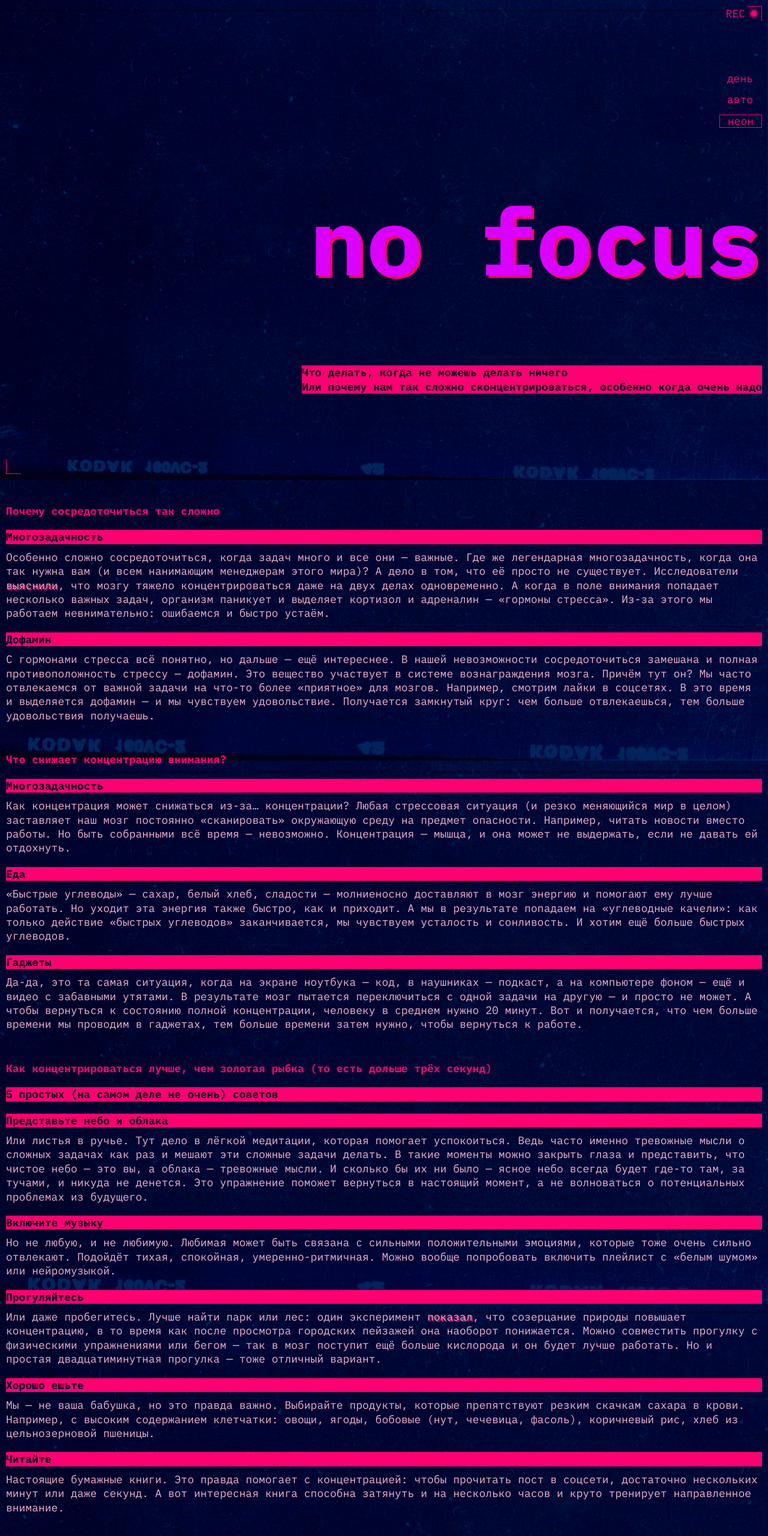
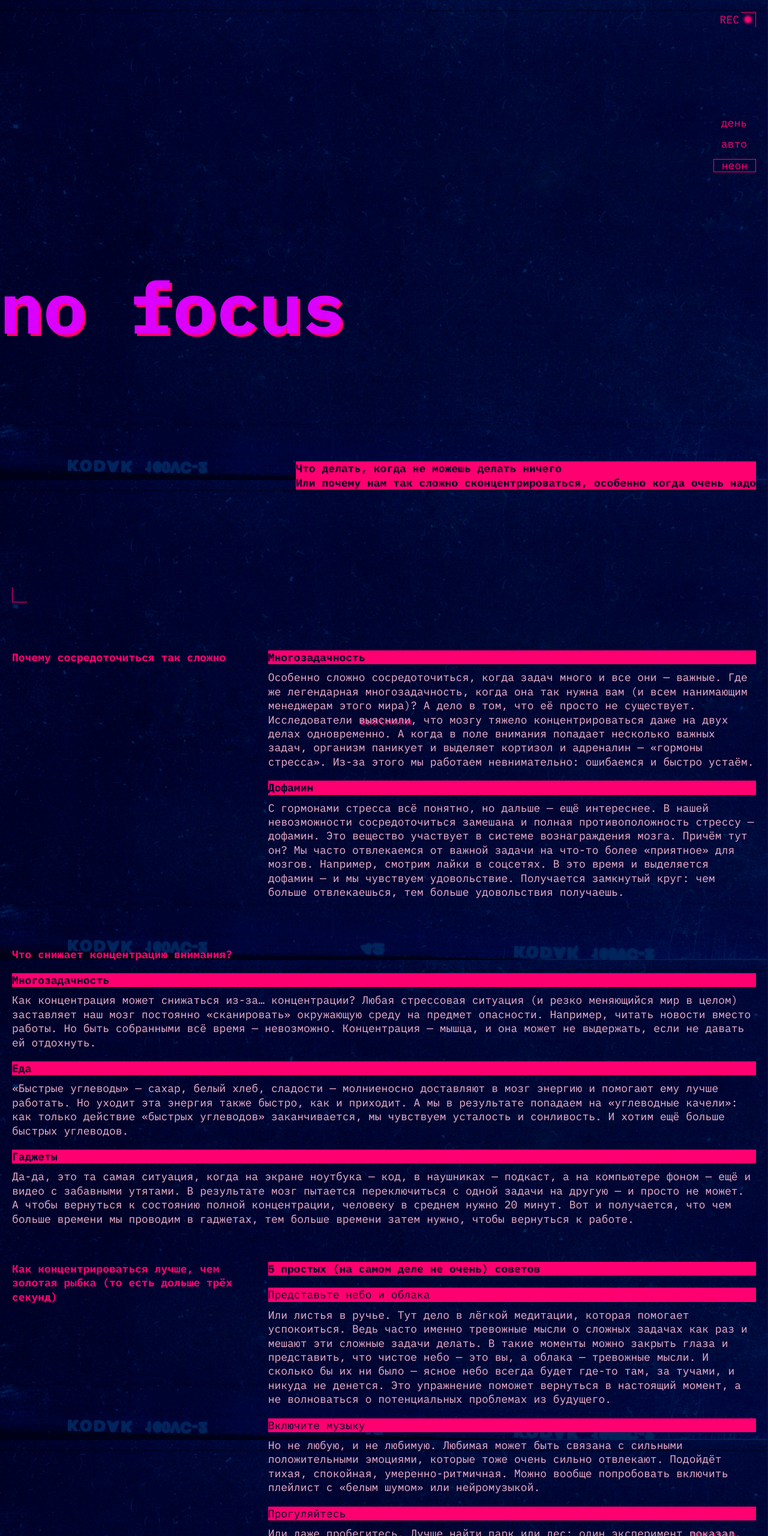
Before and after one commit to JuliyaKulik/slozhno-sosredotochitsya-fd, a plain HTML site: page index.html in a window 1280 px wide. Shown: the top 2560 px of the page at 60% size. Drawn offline with Linux system fonts and the light colour scheme.

Commit message:
768x1024

```diff
--- a/index.html
+++ b/index.html
@@ -44,94 +44,96 @@
         </ul>
       </nav>
       <h1 class="header__title">no focus</h1>
-      <span class="header__description-text title-decor">
+      <div class="header__description-text title-decor">
        <p>Что делать, когда не можешь делать ничего</p>
        <p>Или почему нам так сложно сконцентрироваться, особенно когда очень надо</p>
-      </span>
+      </div>
   </header>
   <main class="content">
-    <section class="why">
-      <h2 class="heading">Почему сосредоточиться так сложно</h2>
-      <ul class="lists">
+    <section class="content__questions">
+      <h2 class="content__heading content__typography">Почему сосредоточиться так сложно</h2>
+      <ul class="content__container">
         <li class="item-list">
-          <h3 class="subheading title-decor">Многозадачность</h3>
+          <h3 class="content__subheading content__typography title-decor">Многозадачность</h3>
           <p class="content__description-text">Особенно сложно сосредоточиться, когда задач много и все они — важные. Где же легендарная многозадачность, когда она так нужна вам (и всем нанимающим менеджерам этого мира)? А дело в том, что её просто не существует. Исследователи <a class="a__content" href="#">выяснили</a>, что мозгу тяжело концентрироваться даже на двух делах одновременно. А когда в поле внимания попадает несколько важных задач, организм паникует и выделяет кортизол и адреналин — «гормоны стресса». Из-за этого мы работаем невнимательно: ошибаемся и быстро устаём.</p>
         </li>
         <li class="item-list">
-          <h3 class="subheading title-decor">Дофамин</h3>
+          <h3 class="content__subheading content__typography title-decor">Дофамин</h3>
           <p class="content__description-text">С гормонами стресса всё понятно, но дальше — ещё интереснее. В нашей невозможности сосредоточиться замешана и полная противоположность стрессу — дофамин. Это вещество участвует в системе вознаграждения мозга. Причём тут он? Мы часто отвлекаемся от важной задачи на что-то более «приятное» для мозгов. Например, смотрим лайки в соцсетях. В это время и выделяется дофамин — и мы чувствуем удовольствие. Получается замкнутый круг: чем больше отвлекаешься, тем больше удовольствия получаешь.</p>
         </li>
       </ul>
     </section>
-    <section class="what">
-      <h2 class="heading">Что снижает концентрацию внимания?</h2>
-      <ul class="lists">
+    <section class="content__questions">
+      <h2 class="content__heading content__typography">Что снижает концентрацию внимания?</h2>
+      <ul class="content__list content__container">
         <li class="item-list">
-          <h3 class="subheading title-decor">Многозадачность</h3>
+          <h3 class="content__subheading content__typography title-decor">Многозадачность</h3>
           <p class="content__description-text">Как концентрация может снижаться из-за… концентрации? Любая стрессовая ситуация (и резко меняющийся мир в целом) заставляет наш мозг постоянно «сканировать» окружающую среду на предмет опасности. Например, читать новости вместо работы. Но быть собранными всё время — невозможно. Концентрация — мышца, и она может не выдержать, если не давать ей отдохнуть.</p>
         </li>
         <li class="item-list">
-          <h3 class="subheading title-decor">Еда</h3>
+          <h3 class="content__subheading content__typography title-decor">Еда</h3>
           <p class="content__description-text">«Быстрые углеводы» — сахар, белый хлеб, сладости — молниеносно доставляют в мозг энергию и помогают ему лучше работать. Но уходит эта энергия также быстро, как и приходит. А мы в результате попадаем на «углеводные качели»: как только действие «быстрых углеводов» заканчивается, мы чувствуем усталость и сонливость. И хотим ещё больше быстрых углеводов.</p>
         </li>
         <li class="item-list">
-          <h3 class="subheading title-decor">Гаджеты</h3>
+          <h3 class="content__subheading content__typography title-decor">Гаджеты</h3>
           <p class="content__description-text">Да-да, это та самая ситуация, когда на экране ноутбука — код, в наушниках — подкаст, а на компьютере фоном — ещё и видео с забавными утятами. В результате мозг пытается переключиться с одной задачи на другую — и просто не может. А чтобы вернуться к состоянию полной концентрации, человеку в среднем нужно 20 минут. Вот и получается, что чем больше времени мы проводим в гаджетах, тем больше времени затем нужно, чтобы вернуться к работе.</p>
         </li>
       </ul>
     </section>
-    <section class="how">
-      <h2 class="heading">Как концентрироваться лучше, чем золотая рыбка (то есть дольше трёх секунд)</h2>
-      <h2 class="heading-decor title-decor">5 простых (на самом деле не очень) советов</h2>
-       <ul class="lists">
+    <section class="content__questions">
+      <h2 class="content__heading content__typography">Как концентрироваться лучше, чем золотая рыбка (то есть дольше трёх секунд)</h2>
+      <article class="content__container">
+        <h3 class="content__subheading content__typography title-decor">5 простых (на самом деле не очень) советов</h3>
+        <ul class="content__container how__list">
           <li class="item-list">
-          <h3 class="subheading title-decor">Представьте небо и облака</h3>
+            <h4 class="subheading-item-list title-decor">Представьте небо и облака</h4>
             <p class="content__description-text">Или листья в ручье. Тут дело в лёгкой медитации, которая помогает успокоиться. Ведь часто именно тревожные мысли о сложных задачах как раз и мешают эти сложные задачи делать. В такие моменты можно закрыть глаза и представить, что чистое небо — это вы, а облака — тревожные мысли. И сколько бы их ни было — ясное небо всегда будет где-то там, за тучами, и никуда не денется. Это упражнение поможет вернуться в настоящий момент, а не волноваться о потенциальных проблемах из будущего.</p>
           </li>
           <li class="item-list">
-          <h3 class="subheading title-decor">Включите музыку</h3>
+            <h4 class="subheading-item-list title-decor">Включите музыку</h4>
             <p class="content__description-text">Но не любую, и не любимую. Любимая может быть связана с сильными положительными эмоциями, которые тоже очень сильно отвлекают. Подойдёт тихая, спокойная, умеренно-ритмичная. Можно вообще попробовать включить плейлист с «белым шумом» или нейромузыкой.</p>
           </li>
           <li class="item-list">
-          <h3 class="subheading title-decor">Прогуляйтесь</h3>
+            <h4 class="subheading-item-list title-decor">Прогуляйтесь</h4>
             <p class="content__description-text">Или даже пробегитесь. Лучше найти парк или лес: один эксперимент <a class="a__content" href="#">показал</a>, что созерцание природы повышает концентрацию, в то время как после просмотра городских пейзажей она наоборот понижается. Можно совместить прогулку с физическими упражнениями или бегом — так в мозг поступит ещё больше кислорода и он будет лучше работать. Но и простая двадцатиминутная прогулка — тоже отличный вариант.</p>
           </li>
           <li class="item-list">
-          <h3 class="subheading title-decor">Хорошо ешьте</h3>
+            <h4 class="subheading-item-list title-decor">Хорошо ешьте</h4>
             <p class="content__description-text">Мы — не ваша бабушка, но это правда важно. Выбирайте продукты, которые препятствуют резким скачкам сахара в крови. Например, с высоким содержанием клетчатки: овощи, ягоды, бобовые (нут, чечевица, фасоль), коричневый рис, хлеб из цельнозерновой пшеницы.</p>
           </li>
           <li class="item-list">
-          <h3 class="subheading title-decor">Читайте</h3>
+            <h4 class="subheading-item-list title-decor">Читайте</h4>
             <p class="content__description-text">Настоящие бумажные книги. Это правда помогает с концентрацией: чтобы прочитать пост в соцсети, достаточно нескольких минут или даже секунд. А вот интересная книга способна затянуть и на несколько часов и круто тренирует направленное внимание.</p>
           </li>
         </ul>
+      </article>
     </section>
     <section class="gallery">
-      <h2 class="heading-decor title-decor">А можно в картинках?</h2>
-      <img class=""
+      <h2 class="content__heading content__typography title-decor">А можно в картинках?</h2>
+      <img class="sunset"
            src="./images/sunset.png"
            alt="горы на фоне заката"
            loading="lazy">
-      <img class=""
+      <img class="ice-cream"
            src="./images/ice-cream.png"
            alt="мультяшное мороженое"
            loading="lazy">
-      <img class=""
+      <img class="tape"
            src="./images/tape.png"
            alt="кассета на бледно-лиловом фоне"
            loading="lazy">
-      <img class=""
+      <img class="books"
            src="./images/books.png"
            alt="стопка книг"
            loading="lazy">
-      <img class=""
+      <img class="street"
            src="./images/street.png"
            alt="узкая улица"
            loading="lazy">
     </section>
   </main>
   <footer class="footer decorated-zone">
-    <h4 class="footer__title">focus</h4>
+    <h5 class="footer__title">focus</h4>
   </footer>
   </body>
 </html>
--- a/styles/style.css
+++ b/styles/style.css
@@ -2,18 +2,15 @@
 
 .page {
   background-image: var(--bg-image-dark);
-  max-inline-size: 100%;
-  max-block-size: 100%;
+  background-size: cover;
   background-position: center;
   background-attachment: fixed;
+  height: 100%;
+  width: 100%;
   /* сохраните в разметке и стилях класс page у тега body. Он удобен, чтобы составлять селекторы для разных цветовых тем. */
 }
 
 .header {
-  background-image: var(--bg-image-dark);
-  background-size: cover;
-  max-inline-size: 100%;
-  background-position: center;
   min-block-size: 668px;
   block-size: 100vh;
   display: grid;
@@ -81,8 +78,8 @@
 .header__theme-menu {
   grid-row: 1;
   grid-column: 1;
-  align-self: center;
   margin-inline-end: 10px;
+  margin-block-start: 10px;
 }
 
 .header__theme-menu-list {
@@ -125,7 +122,7 @@
 .header__title {
   font-family: var(--main-font);
   font-weight: var(--font-weigth-heading);
-  font-size: clamp(7.25rem, 5.7694rem + 6.3174vw, 9.8125rem);
+  font-size: clamp(7.25rem, 7.0115rem + 1.0178vw, 7.5rem);
   line-height: 83%;
   color: var(--title-text-color);
   margin-inline-start: 10px;
@@ -159,33 +156,43 @@
   margin-block-end: 40px;
 }
 
-.why, .what, .how {
+.content__questions {
   display: grid;
   grid-template-columns: 1fr;
   grid-template-rows: min-content 1fr;
   gap: 20px;
 }
 
-.heading, .subheading, .heading-decor {
+.content__typography {
   font-family: var(--main-font);
   font-weight: var(--font-weigth-heading);
   font-size: var(--font-size);
   line-height: 23.4px;
 }
 
-.heading {
+.content__heading {
   color: var(--accent-color);
 }
 
+.content__subheading + p {
+   margin-block-start: 10px;
+}
 
-.lists {
+.subheading-item-list + p {
+  margin-block-start: 10px;
+}
+
+.content__container {
   display: flex;
   flex-direction: column;
   gap: 20px;
 }
 
-.subheading + p {
-  margin-block-start: 10px;
+.subheading-item-list {
+  font-family: var(--main-font);
+  font-weight: var(--font-weigth-text);
+  font-size: var(--font-size);
+  line-height: 23.4px;
 }
 
 .content__description-text {
@@ -219,11 +226,13 @@
   grid-template-columns: 1fr;
   grid-template-rows: repeat(5, min-content);
   gap: 10px;
+  max-width: 375px;
 }
 
 img {
-  max-inline-size: 100%;
-  max-block-size: 100%;
+  inline-size: 100%;
+  object-fit: cover;
+  min-block-size: 100%;
 }
 
 .footer {
@@ -239,10 +248,127 @@ img {
 .footer__title {
   font-family: var(--main-font);
   font-weight: var(--font-weigth-heading);
-  font-size: clamp(7.25rem, 5.7694rem + 6.3174vw, 9.8125rem);
+  font-size: clamp(7.25rem, 7.0115rem + 1.0178vw, 7.5rem);
   line-height: 83%;
   color: var(--title-text-color);
   margin-inline-start: 10px;
   margin-inline-end: 10px;
   text-shadow: 2px 2px 0 var(--accent-color);
 }
+
+@media (width >= 768px) {
+  .header {
+    min-block-size: 1024px;
+    block-size: 100vh;
+  }
+
+  .decorated-zone::before {
+    inset-block-start: 20px;
+    inset-inline-end: 20px;
+  }
+
+  .decorated-zone::after {
+    inset-block-end: 20px;
+    inset-inline-start: 20px;
+  }
+
+  .record {
+    margin-inline-end: 48px;
+    margin-block-start: 20px;
+  }
+
+  .record::after {
+    inset-inline-end: 29px;
+    inset-block-start: 28px;
+  }
+
+  .header__theme-menu {
+    margin-inline-end: 20px;
+    margin-block-start: 20px;
+  }
+
+  .header__title {
+    margin-inline-start: 0;
+    margin-inline-end: 0;
+    justify-self: start;
+  }
+
+  .header__description-text {
+    justify-self: end;
+    margin-inline-start: 384px;
+    margin-inline-end: 20px;
+  }
+
+  .content {
+    min-block-size: 3682px;
+    block-size: 100vh;
+    gap: 60px;
+    margin-inline-start: 20px;
+    margin-inline-end: 20px;
+    margin-block-start: 60px;
+    margin-block-end: 60px;
+  }
+
+  .content__questions {
+    grid-template-columns: 1fr 2fr;
+  }
+
+  .content__heading {
+    grid-column: 1 / 2;
+    grid-row: 1 / 2;
+  }
+
+  .content__list {
+    grid-column: 1 / 3;
+    grid-row: 2 / 3;
+  }
+
+  /*.content__subheading {
+    grid-column: 2 / 3;
+    grid-row: 1 / 2;
+  }
+
+  .how__list {
+    grid-column: 2 / 3;
+    grid-row: 2 / 3;
+  }*/
+
+  .gallery {
+    grid-template-columns: repeat(3, 1fr);
+    grid-template-rows: repeat(4, min-content);
+    gap: 20px;
+    max-width: 768px;
+  }
+
+  .gallery__heading {
+    grid-column: 1 / 4;
+    grid-row: 1 / 2;
+  }
+
+
+  .sunset {
+    grid-column: 1 / 3;
+    grid-row: 2 / 3;
+  }
+
+  .ice-cream {
+    grid-column: 3 / 4;
+    grid-row: 2 / 4;
+  }
+
+  .tape {
+    grid-column: 1 / 2;
+    grid-row: 3 / 5;
+  }
+
+  .books {
+    grid-column: 2 / 3;
+    grid-row: 3 / 4;
+  }
+
+  .street {
+    grid-column: 2 / 4;
+    grid-row: 4 / 5;
+  }
+
+}
```
Lines whose indentation alone changed are shown as unchanged.
